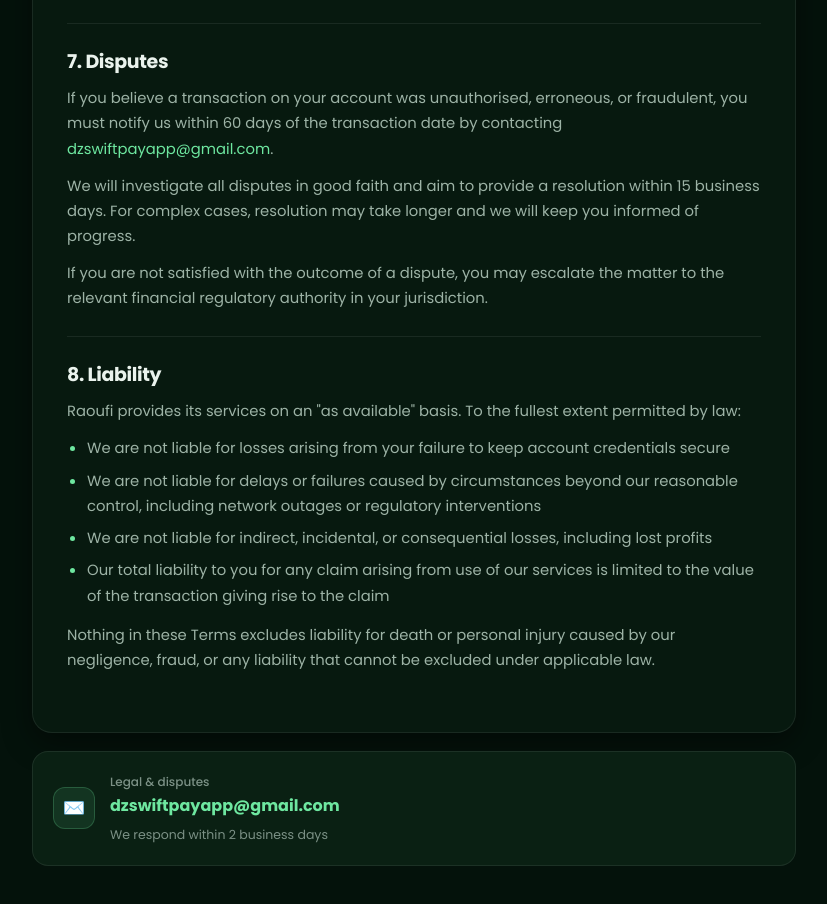
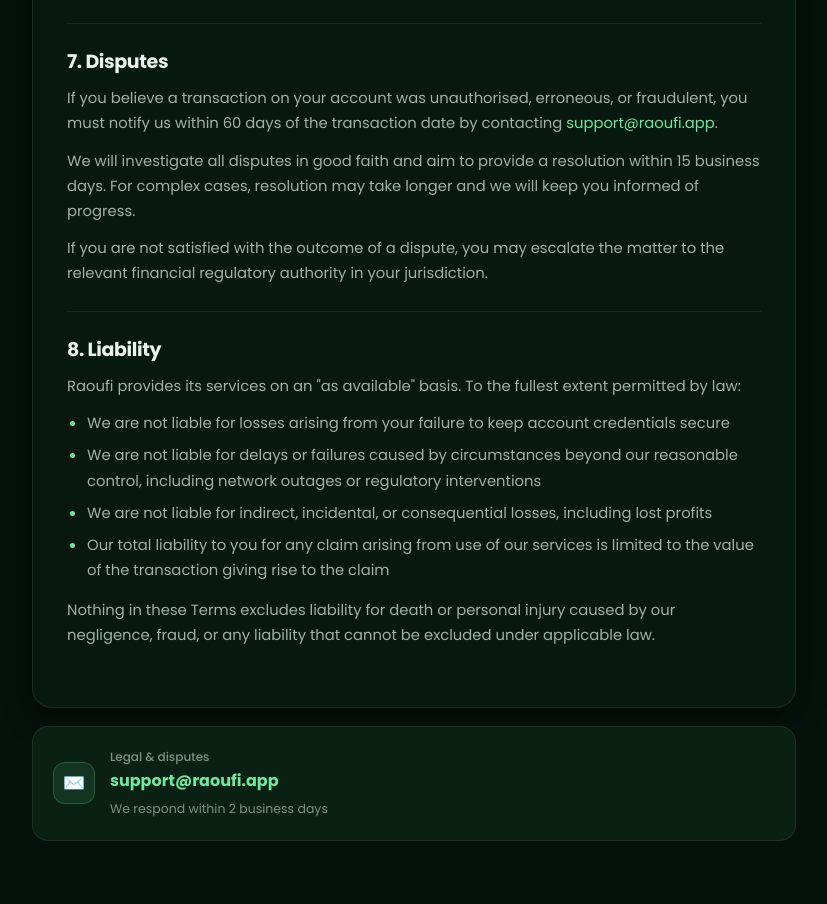
Before and after one commit to erkgjnwoerngw/dzswiftpay-legal, a plain HTML site: page terms.html in a window 1280 px wide. Shown: the part 2388-3292 px from the top of the page, without its empty margins (226-1053 px from the left). Drawn offline with Linux system fonts and the light colour scheme.

Commit message:
Use support@raoufi.app

```diff
--- a/terms.html
+++ b/terms.html
@@ -119,7 +119,7 @@
         <div class="section">
           <h2 data-i18n="s7_title">7. Disputes</h2>
           <div data-i18n-html="s7_body">
-            <p>If you believe a transaction on your account was unauthorised, erroneous, or fraudulent, you must notify us within 60 days of the transaction date by contacting <a href="mailto:dzswiftpayapp@gmail.com">dzswiftpayapp@gmail.com</a>.</p>
+            <p>If you believe a transaction on your account was unauthorised, erroneous, or fraudulent, you must notify us within 60 days of the transaction date by contacting <a href="mailto:support@raoufi.app">support@raoufi.app</a>.</p>
             <p>We will investigate all disputes in good faith and aim to provide a resolution within 15 business days. For complex cases involving third-party payment processors or regulatory review, resolution may take longer and we will keep you informed of progress.</p>
             <p>If you are not satisfied with the outcome of a dispute, you may escalate the matter to the relevant financial regulatory authority in your jurisdiction.</p>
           </div>
@@ -142,11 +142,11 @@
       </div>
     </div>
 
-    <a href="mailto:dzswiftpayapp@gmail.com" class="contact-card">
+    <a href="mailto:support@raoufi.app" class="contact-card">
       <div class="contact-icon">✉️</div>
       <div>
         <div class="contact-label" data-i18n="contact_label">Legal &amp; disputes</div>
-        <div class="contact-email">dzswiftpayapp@gmail.com</div>
+        <div class="contact-email">support@raoufi.app</div>
         <div class="contact-note" data-i18n="contact_note">We respond within 2 business days</div>
       </div>
     </a>
@@ -190,7 +190,7 @@
       s6_title: '6. Account Suspension',
       s6_body: '<p>Raoufi reserves the right to suspend, restrict, or terminate your account at any time without prior notice if:</p><ul><li>We suspect fraudulent, illegal, or prohibited activity</li><li>You breach any of these Terms of Service</li><li>We are required to do so by a regulatory authority or court order</li><li>Your account poses a risk to other users or the platform</li><li>Your identity verification cannot be confirmed or maintained</li></ul><p>Where permitted by law, we will notify you of any suspension and the reason for it. Funds in a suspended account are held securely and will be returned to you following the resolution of any investigation, subject to applicable legal holds.</p>',
       s7_title: '7. Disputes',
-      s7_body: '<p>If you believe a transaction on your account was unauthorised, erroneous, or fraudulent, you must notify us within 60 days of the transaction date by contacting <a href="mailto:dzswiftpayapp@gmail.com">dzswiftpayapp@gmail.com</a>.</p><p>We will investigate all disputes in good faith and aim to provide a resolution within 15 business days. For complex cases, resolution may take longer and we will keep you informed of progress.</p><p>If you are not satisfied with the outcome of a dispute, you may escalate the matter to the relevant financial regulatory authority in your jurisdiction.</p>',
+      s7_body: '<p>If you believe a transaction on your account was unauthorised, erroneous, or fraudulent, you must notify us within 60 days of the transaction date by contacting <a href="mailto:support@raoufi.app">support@raoufi.app</a>.</p><p>We will investigate all disputes in good faith and aim to provide a resolution within 15 business days. For complex cases, resolution may take longer and we will keep you informed of progress.</p><p>If you are not satisfied with the outcome of a dispute, you may escalate the matter to the relevant financial regulatory authority in your jurisdiction.</p>',
       s8_title: '8. Liability',
       s8_body: '<p>Raoufi provides its services on an "as available" basis. To the fullest extent permitted by law:</p><ul><li>We are not liable for losses arising from your failure to keep account credentials secure</li><li>We are not liable for delays or failures caused by circumstances beyond our reasonable control, including network outages or regulatory interventions</li><li>We are not liable for indirect, incidental, or consequential losses, including lost profits</li><li>Our total liability to you for any claim arising from use of our services is limited to the value of the transaction giving rise to the claim</li></ul><p>Nothing in these Terms excludes liability for death or personal injury caused by our negligence, fraud, or any liability that cannot be excluded under applicable law.</p>',
       contact_label: 'Legal & disputes', contact_note: 'We respond within 2 business days',
@@ -216,7 +216,7 @@
       s6_title: '6. Suspension du compte',
       s6_body: '<p>Raoufi se réserve le droit de suspendre, restreindre ou résilier votre compte à tout moment sans préavis si :</p><ul><li>Nous soupçonnons une activité frauduleuse, illégale ou interdite</li><li>Vous enfreignez l\'une des présentes conditions d\'utilisation</li><li>Une autorité réglementaire ou une décision de justice nous y oblige</li><li>Votre compte présente un risque pour d\'autres utilisateurs ou la plateforme</li><li>La vérification de votre identité ne peut être confirmée ou maintenue</li></ul><p>Dans la mesure permise par la loi, nous vous informerons de toute suspension et de ses motifs. Les fonds d\'un compte suspendu sont conservés en toute sécurité et vous seront restitués à l\'issue de toute enquête, sous réserve des blocages légaux applicables.</p>',
       s7_title: '7. Litiges',
-      s7_body: '<p>Si vous estimez qu\'une transaction sur votre compte était non autorisée, erronée ou frauduleuse, vous devez nous en informer dans les 60 jours suivant la date de la transaction en contactant <a href="mailto:dzswiftpayapp@gmail.com">dzswiftpayapp@gmail.com</a>.</p><p>Nous examinerons tous les litiges de bonne foi et viserons à fournir une résolution dans les 15 jours ouvrables. Pour les cas complexes, la résolution peut prendre plus de temps et nous vous tiendrons informé de l\'avancement.</p><p>Si vous n\'êtes pas satisfait du résultat d\'un litige, vous pouvez le porter devant l\'autorité de réglementation financière compétente dans votre juridiction.</p>',
+      s7_body: '<p>Si vous estimez qu\'une transaction sur votre compte était non autorisée, erronée ou frauduleuse, vous devez nous en informer dans les 60 jours suivant la date de la transaction en contactant <a href="mailto:support@raoufi.app">support@raoufi.app</a>.</p><p>Nous examinerons tous les litiges de bonne foi et viserons à fournir une résolution dans les 15 jours ouvrables. Pour les cas complexes, la résolution peut prendre plus de temps et nous vous tiendrons informé de l\'avancement.</p><p>Si vous n\'êtes pas satisfait du résultat d\'un litige, vous pouvez le porter devant l\'autorité de réglementation financière compétente dans votre juridiction.</p>',
       s8_title: '8. Responsabilité',
       s8_body: '<p>Raoufi fournit ses services « tels que disponibles ». Dans toute la mesure permise par la loi :</p><ul><li>Nous ne sommes pas responsables des pertes résultant de votre manquement à sécuriser vos identifiants de compte</li><li>Nous ne sommes pas responsables des retards ou défaillances causés par des circonstances indépendantes de notre volonté raisonnable</li><li>Nous ne sommes pas responsables des pertes indirectes, accessoires ou consécutives, y compris les pertes de profits</li><li>Notre responsabilité totale envers vous pour toute réclamation découlant de l\'utilisation de nos services est limitée à la valeur de la transaction à l\'origine de la réclamation</li></ul><p>Rien dans ces Conditions n\'exclut la responsabilité pour décès ou dommages corporels causés par notre négligence, fraude ou toute responsabilité ne pouvant être exclue en vertu du droit applicable.</p>',
       contact_label: 'Litiges et questions juridiques', contact_note: 'Nous répondons dans les 2 jours ouvrables',
@@ -242,7 +242,7 @@
       s6_title: '٦. تعليق الحساب',
       s6_body: '<p>تحتفظ منصة Raoufi بالحق في تعليق حسابك أو تقييده أو إنهائه في أي وقت دون إشعار مسبق إذا:</p><ul><li>اشتبهنا في نشاط احتيالي أو غير مشروع أو محظور</li><li>انتهكت أياً من هذه الشروط</li><li>أوجبت علينا ذلك جهة تنظيمية أو أمر قضائي</li><li>شكّل حسابك خطراً على مستخدمين آخرين أو على المنصة</li><li>تعذّر التحقق من هويتك أو الحفاظ عليه</li></ul><p>حيثما يسمح القانون بذلك، سنبلّغك بأي تعليق وسببه. يُحتفظ بالأموال في حساب موقوف بشكل آمن وتُعاد إليك بعد الانتهاء من أي تحقيق، مع مراعاة أي قيود قانونية سارية.</p>',
       s7_title: '٧. النزاعات',
-      s7_body: '<p>إذا اعتقدت أن معاملةً في حسابك كانت غير مصرَّح بها أو خاطئة أو احتيالية، يجب إبلاغنا بذلك في غضون 60 يوماً من تاريخ المعاملة عبر مراسلتنا على <a href="mailto:dzswiftpayapp@gmail.com">dzswiftpayapp@gmail.com</a>.</p><p>سنتحقق من جميع النزاعات بحسن نية ونسعى إلى تقديم حل خلال 15 يوم عمل. في الحالات المعقدة، قد يستغرق الحل وقتاً أطول وسنبقيك مطّلعاً على مراحل التقدم.</p><p>إذا لم تكن راضياً عن نتيجة النزاع، يمكنك الرجوع إلى الجهة التنظيمية المالية المختصة في ولايتك القضائية.</p>',
+      s7_body: '<p>إذا اعتقدت أن معاملةً في حسابك كانت غير مصرَّح بها أو خاطئة أو احتيالية، يجب إبلاغنا بذلك في غضون 60 يوماً من تاريخ المعاملة عبر مراسلتنا على <a href="mailto:support@raoufi.app">support@raoufi.app</a>.</p><p>سنتحقق من جميع النزاعات بحسن نية ونسعى إلى تقديم حل خلال 15 يوم عمل. في الحالات المعقدة، قد يستغرق الحل وقتاً أطول وسنبقيك مطّلعاً على مراحل التقدم.</p><p>إذا لم تكن راضياً عن نتيجة النزاع، يمكنك الرجوع إلى الجهة التنظيمية المالية المختصة في ولايتك القضائية.</p>',
       s8_title: '٨. المسؤولية',
       s8_body: '<p>تقدّم منصة Raoufi خدماتها على أساس "بحسب الإتاحة". في أقصى ما يسمح به القانون:</p><ul><li>لا نتحمل المسؤولية عن الخسائر الناجمة عن إخفاقك في تأمين بيانات حسابك</li><li>لا نتحمل المسؤولية عن التأخيرات أو الأعطال الناجمة عن ظروف خارج نطاق سيطرتنا المعقولة</li><li>لا نتحمل المسؤولية عن الخسائر غير المباشرة أو العرضية أو التبعية بما فيها خسارة الأرباح</li><li>تقتصر مسؤوليتنا الإجمالية تجاهك عن أي مطالبة ناشئة عن استخدام خدماتنا على قيمة المعاملة التي أفضت إلى تلك المطالبة</li></ul><p>لا يُقصَى بموجب هذه الشروط أي مسؤولية عن الوفاة أو الإصابة الشخصية الناجمة عن إهمالنا أو احتيالنا أو أي مسؤولية لا يمكن استبعادها بموجب القانون المعمول به.</p>',
       contact_label: 'النزاعات والاستفسارات القانونية', contact_note: 'نردّ خلال يومَي عمل',
```
